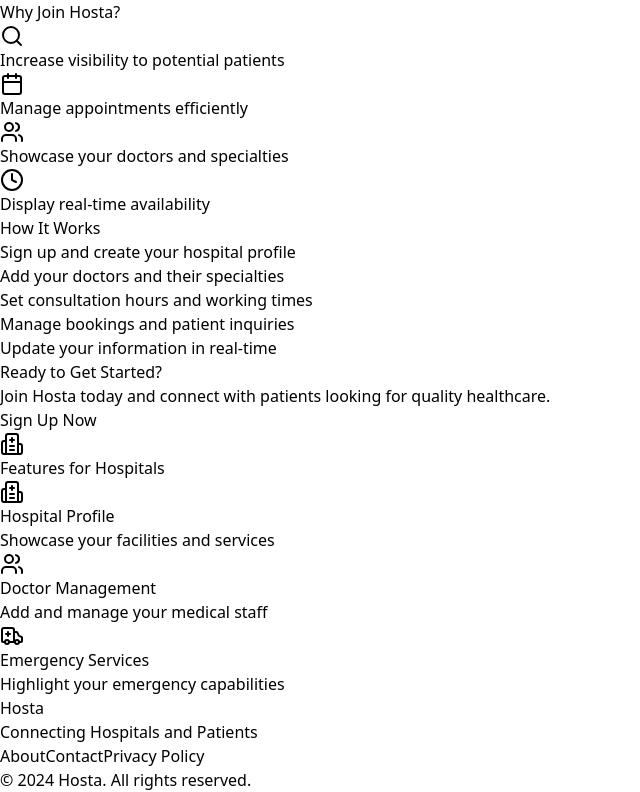
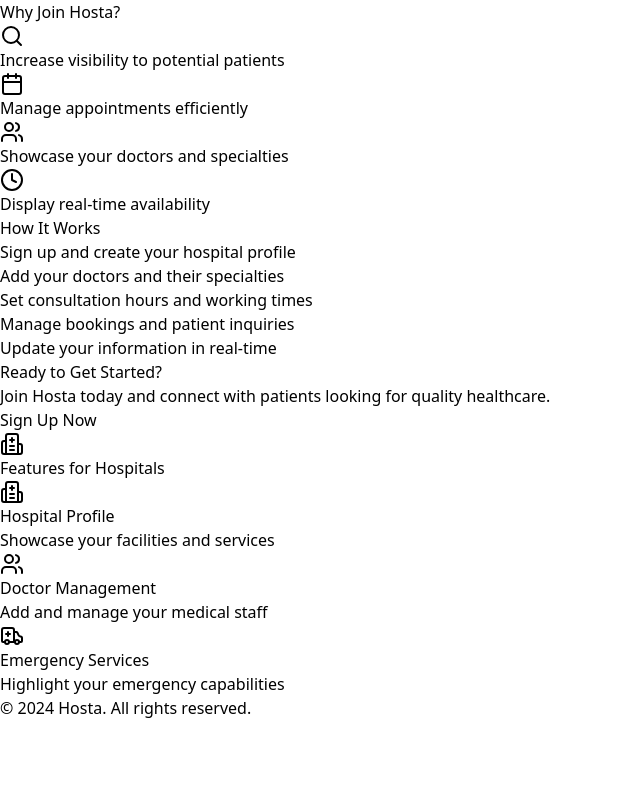
Before and after one commit to Thasleem-MK/Hospital-Management-Hospital-Side, a React (Vite) app: page / in a window 1280 px wide. Shown: the part 1352-2144 px from the top of the page, without its empty margins (0-640 px from the left). After the commit the page ends 2072 px from the top, so only its background shows below. Built offline with nearby package versions, Linux system fonts and the light colour scheme; no server answers.

Commit message:
Footer updated

```diff
--- a/src/pages/Home.tsx
+++ b/src/pages/Home.tsx
@@ -141,25 +141,8 @@
       </main>
 
       <footer className="bg-green-800 text-white mt-12">
-        <div className="max-w-7xl mx-auto px-4 sm:px-6 lg:px-8 py-8">
-          <div className="flex justify-between items-center">
-            <div>
-              <h3 className="text-lg font-semibold">Hosta</h3>
-              <p className="text-sm">Connecting Hospitals and Patients</p>
-            </div>
-            <div className="flex space-x-4">
-              <Link to="/about" className="hover:text-green-200">
-                About
-              </Link>
-              <Link to="/contact" className="hover:text-green-200">
-                Contact
-              </Link>
-              <Link to="/privacy" className="hover:text-green-200">
-                Privacy Policy
-              </Link>
-            </div>
-          </div>
-          <div className="mt-4 text-center text-sm">
+        <div className="max-w-7xl mx-auto px-4 sm:px-6 lg:px-8 py-4">
+          <div className=" text-center text-sm">
             &copy; {new Date().getFullYear()} Hosta. All rights reserved.
           </div>
         </div>
```
